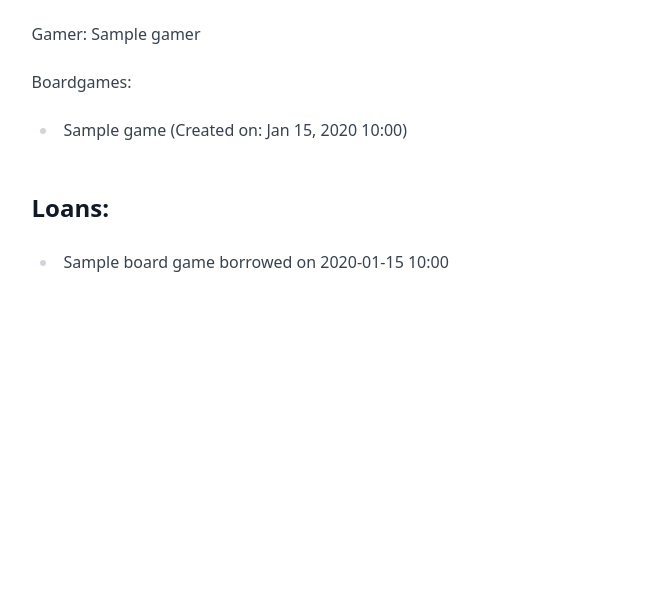
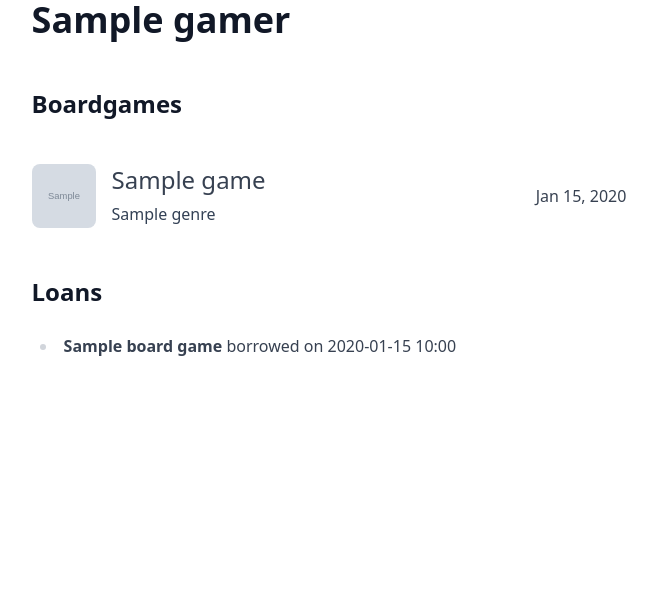
Before and after one commit to ApplicationProgramingTeamwork/gameshare, a Django app: template games/templates/games/gamer.html in a window 1280 px wide. Shown: the top 600 px of the page, without its empty margins (311-968 px from the left). Run offline with Django 5.2, Linux system fonts and the light colour scheme; the template is opened without the code that fills it: most values are stand-ins (such as "Sample title", 1, 10 or a date in 2020); grey boxes marked "Sample" are stand-in pictures; some libraries are stand-ins or nearby versions.

Commit message:
Optimize the layout and styling of the game and profile pages to enhance user experience

```diff
--- a/games/templates/games/gamer.html
+++ b/games/templates/games/gamer.html
@@ -1,23 +1,36 @@
 {% extends 'games/base.html' %} {% block content %}
-<p>Gamer: {{ gamer.usersname }}</p>
-<p>Boardgames:</p>
-<ul>
+  <h1>{{ gamer }}</h1>
+  <h2>Boardgames</h2>
+  <div class="divide-y space-y-5">
     {% for game in board_games %}
-  <li>
-    {{ game.name }} (Created on: {{ game.created_at|date:'M d, Y H:i' }})
-  </li>
+      <div class="flex items-center pt-5">
+        {% if game.image %}
+          <img class="rounded-lg aspect-square size-16 m-0" alt="{{ game.name }}" src="{{ game.image.url }}" />
+        {% else %}
+          <div class="rounded-lg aspect-square size-16 m-0 bg-slate-200"></div>
+        {% endif %}
+        <div class="ml-4 flex-auto">
+          <div class="font-medium text-2xl">{{ game.name|default:'Anonymous' }}</div>
+          <div class="mt-1 text-slate-700">{{ game.genre }}</div>
+        </div>
+        <div class="space-x-1">{{ game.created_at|date:'M d, Y' }}</div>
+      </div>
     {% empty %}
-  <li>No boardgames available for this gamer yet.</li>
+      <p>No boardgames available for this gamer yet.</p>
     {% endfor %}
-</ul>
-<h2>Loans:</h2>
+  </div>
+  <h2>Loans</h2>
   <ul>
     {% for loan in loans %}
       <li>
-    {{ loan.board_game.name }} borrowed on {{ loan.loaned_at|date:"Y-m-d H:i" }}
+        <b>{{ loan.board_game.name }}</b> borrowed on {{ loan.loaned_at|date:'Y-m-d H:i' }}
+
+        {% if loan.returned %}
+          <span class="bg-green-600 text-white rounded-full px-2 ml-2">Returned</span>
+        {% endif %}
       </li>
     {% empty %}
       <li>No loans available for this gamer yet.</li>
     {% endfor %}
   </ul>
-{% endblock content %}
+{% endblock %}
```
Also changed, not shown: games/templates/games/profile.html (+17 -7 lines). Lines whose indentation alone changed are shown as unchanged.
